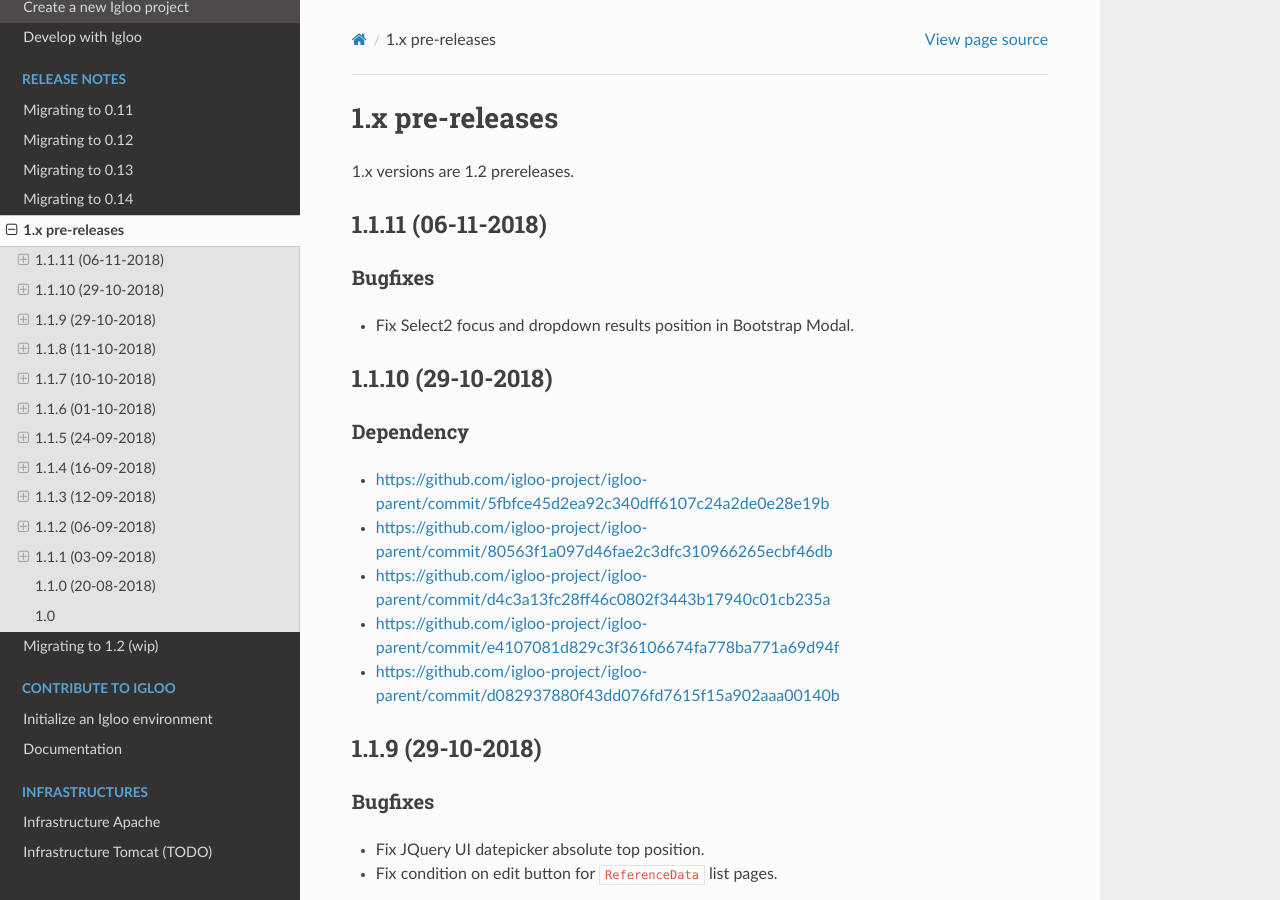
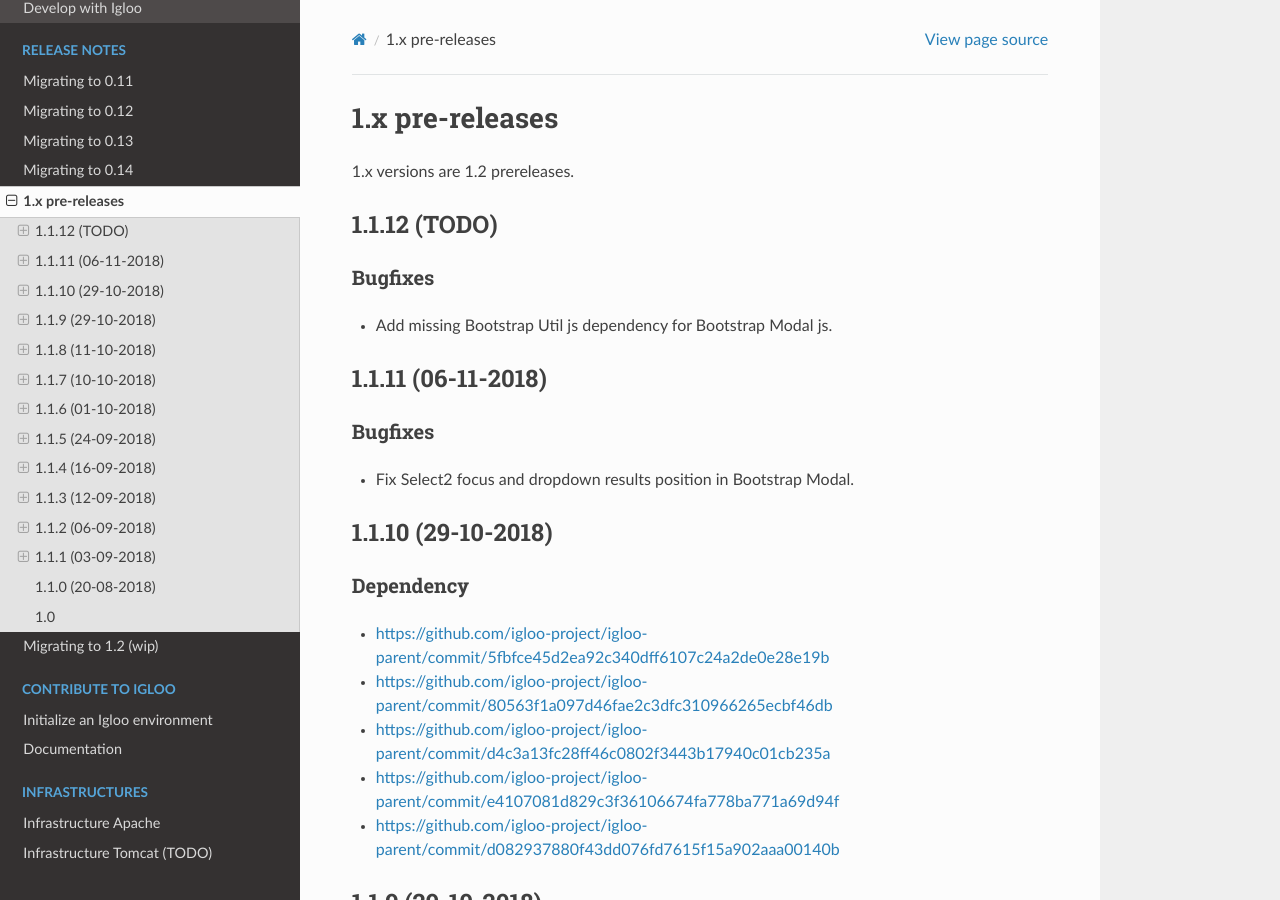
Before and after one commit to igloo-project/igloo-doc, a Sphinx documentation site: the page built from source/release-notes/1.x.rst, in a window 1280 px wide and 900 px high. Built offline with Sphinx 7.4.7 and the Read the Docs theme 2.0.0, drawn with Linux system fonts in a browser that asks for light colours.

Commit message:
1.1.12: update release notes

```diff
--- a/source/release-notes/1.x.rst
+++ b/source/release-notes/1.x.rst
@@ -3,6 +3,16 @@
 ################
 
 1.x versions are 1.2 prereleases.
+
+.. _v1.1.12:
+
+1.1.12 (TODO)
+####################
+
+Bugfixes
+********
+
+* Add missing Bootstrap Util js dependency for Bootstrap Modal js.
 
 .. _v1.1.11:
 
```
